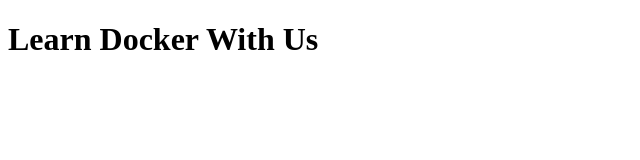
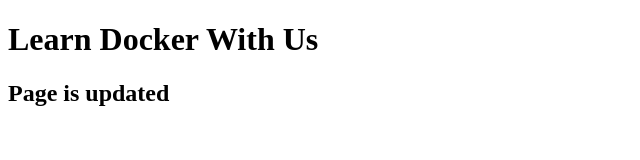
Before and after one commit to forgeuser007/apacheam, a plain HTML site: page index.html in a window 1280 px wide. Shown: the whole page, without its empty margins (0-640 px from the left). Drawn offline with Linux system fonts and the light colour scheme.

Commit message:
updated the index page

```diff
--- a/index.html
+++ b/index.html
@@ -6,5 +6,6 @@
 </head>
 <body>
     <h1>Learn Docker With Us</h1>
+	<h2>Page is updated</h2>
 </body>
 </html>
```
